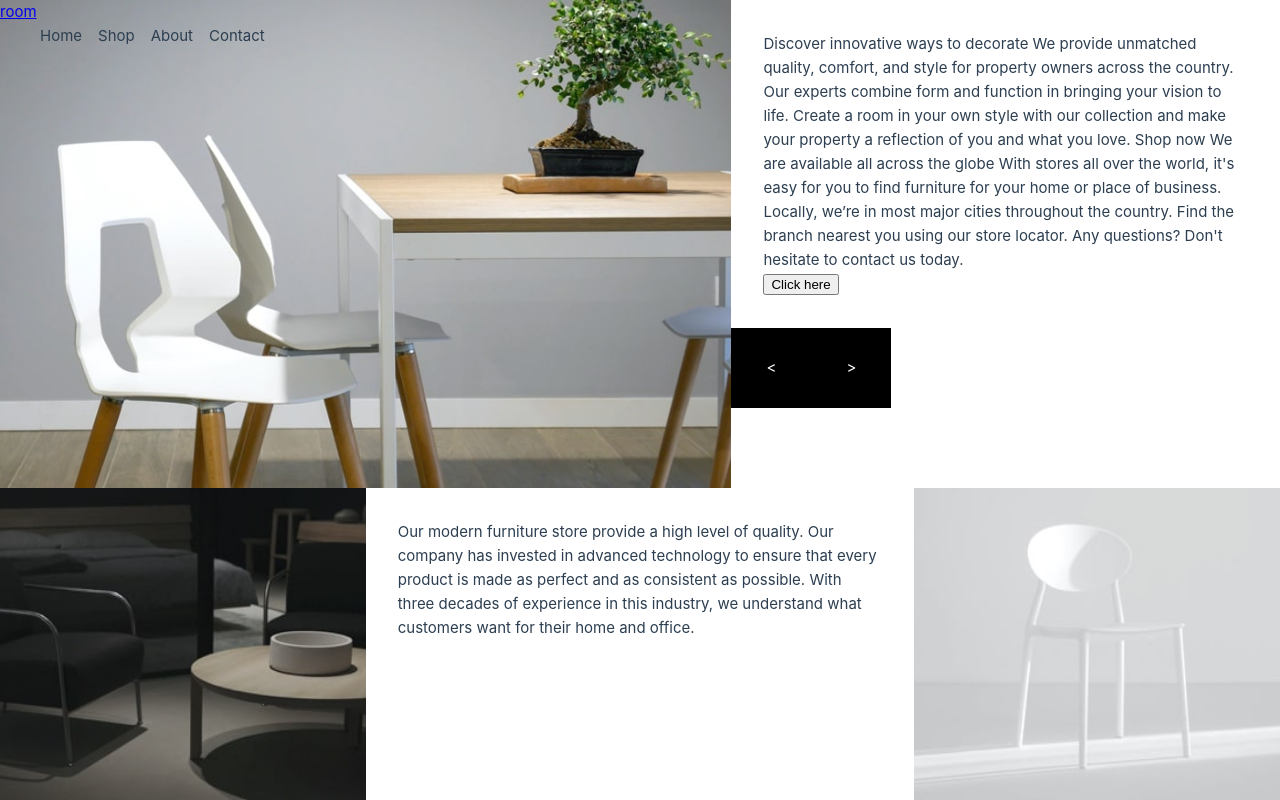
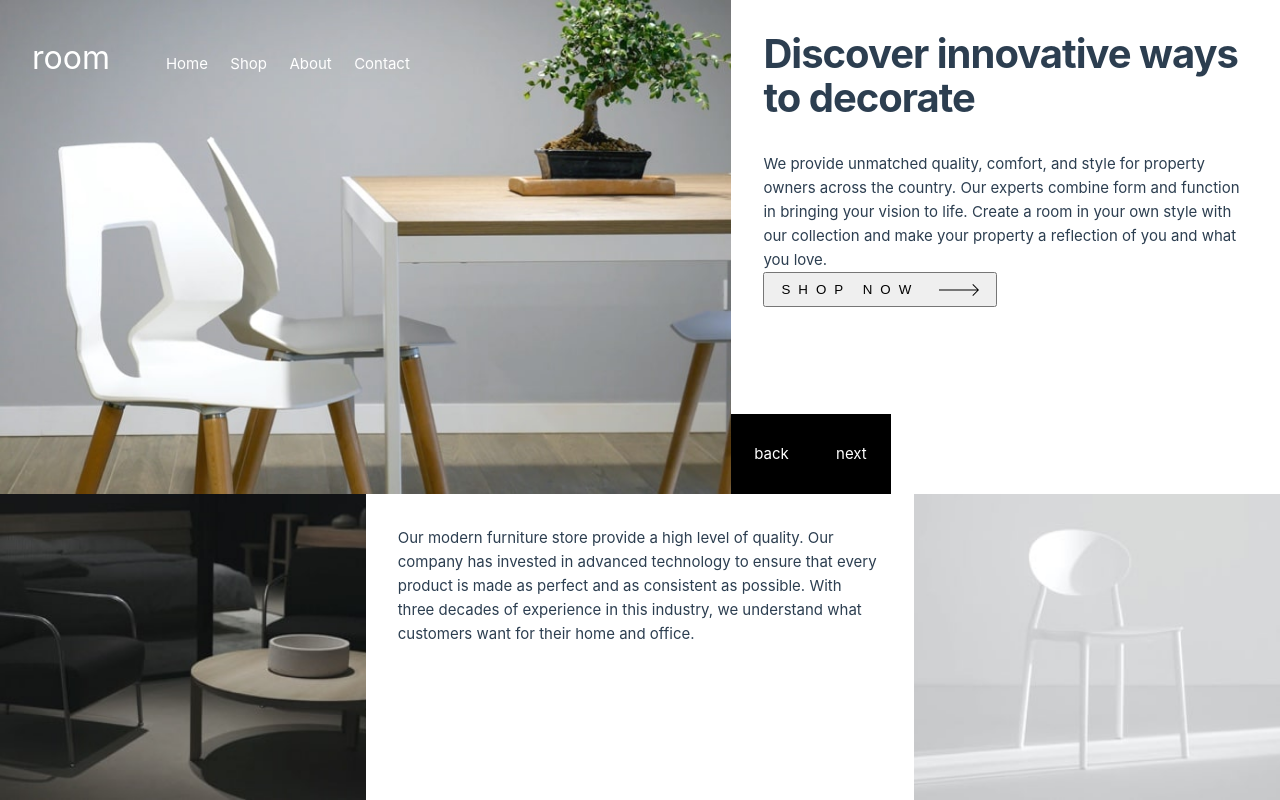
Before and after one commit to Annalisa11/room-homepage, a Vue app: page / in a window 1280 px wide. Built offline with nearby package versions, Linux system fonts and the light colour scheme.

Commit message:
first components and styles

```diff
--- /dev/null
+++ b/src/App.scss
@@ -0,0 +1,73 @@
+img {
+  height: 100%;
+  width: 100%;
+  object-fit: cover;
+}
+
+h1 {
+  font-size: 2.5rem;
+  letter-spacing: -1px;
+  font-weight: bold;
+  line-height: 1.1;
+  margin-bottom: 2rem;
+}
+
+.arrows {
+  background: black;
+  color: white;
+  display: flex;
+  width: fit-content;
+}
+.left,
+.right {
+  width: 80px;
+  height: 80px;
+  display: flex;
+  justify-content: center;
+  align-items: center;
+}
+
+.text-section {
+  padding: 2rem;
+}
+
+.content {
+  grid-area: content;
+  display: flex;
+  flex-direction: column;
+  justify-content: space-between;
+}
+.content-two {
+  grid-area: content2;
+}
+#image-one {
+  grid-area: image1;
+}
+
+#image-two {
+  grid-area: image2;
+}
+
+.grid {
+  display: grid;
+  min-height: 100vh;
+  grid-template-columns: repeat(7, 1fr);
+  grid-template-rows: auto;
+  gap: 0px 0px;
+  grid-template-areas:
+    'gallery gallery gallery gallery content content content'
+    'image1 image1 content2 content2 content2 image2 image2';
+}
+
+@media (max-width: 879px) {
+  .grid {
+    grid-template-columns: 1fr;
+    grid-template-rows: auto;
+    grid-template-areas:
+      'gallery'
+      'content'
+      'image1'
+      'content2'
+      'image2';
+  }
+}
--- a/src/App.vue
+++ b/src/App.vue
@@ -1,39 +1,27 @@
 <script setup lang="ts">
-import { ref } from 'vue'
-
-const navItems = ref(['Home', 'Shop', 'About', 'Contact'])
+import './App.scss'
+import Gallery from './components/GalleryMenu.vue'
+import CustomButton from './components/CustomButton.vue'
 </script>
 
 <template>
   <div class="grid">
-    <header>
-      <nav>
-        <a href="#">room</a>
-        <ul class="nav__items">
-          <li class="nav__item" v-for="(navItem, index) in navItems" :key="index">
-            {{ navItem }}
-          </li>
-        </ul>
-      </nav>
-    </header>
-
+    <Gallery />
     <section class="content">
       <div class="text-section">
+        <h1>Discover innovative ways to decorate</h1>
         <p>
-          Discover innovative ways to decorate We provide unmatched quality, comfort, and style for
-          property owners across the country. Our experts combine form and function in bringing your
-          vision to life. Create a room in your own style with our collection and make your property
-          a reflection of you and what you love. Shop now We are available all across the globe With
-          stores all over the world, it's easy for you to find furniture for your home or place of
-          business. Locally, we’re in most major cities throughout the country. Find the branch
-          nearest you using our store locator. Any questions? Don't hesitate to contact us today.
+          We provide unmatched quality, comfort, and style for property owners across the country.
+          Our experts combine form and function in bringing your vision to life. Create a room in
+          your own style with our collection and make your property a reflection of you and what you
+          love.
         </p>
-        <button>Click here</button>
+        <CustomButton />
       </div>
 
       <div class="arrows">
-        <div class="left"><</div>
-        <div class="right">></div>
+        <div class="left">back</div>
+        <div class="right">next</div>
       </div>
     </section>
 
@@ -50,81 +38,3 @@ const navItems = ref(['Home', 'Shop', 'About', 'Contact'])
     <img src="./assets/images/image-about-light.jpg" id="image-two" />
   </div>
 </template>
-
-<style scoped lang="scss">
-header {
-  background-image: url('./assets/images/desktop-image-hero-1.jpg');
-  background-size: cover;
-  grid-area: gallery;
-}
-
-img {
-  height: 100%;
-  width: 100%;
-  object-fit: cover;
-}
-
-.arrows {
-  background: black;
-  color: white;
-  display: flex;
-  width: fit-content;
-}
-.left,
-.right {
-  width: 80px;
-  height: 80px;
-  display: flex;
-  justify-content: center;
-  align-items: center;
-}
-
-.text-section {
-  padding: 2rem;
-}
-
-.content {
-  grid-area: content;
-}
-.content-two {
-  grid-area: content2;
-}
-#image-one {
-  grid-area: image1;
-}
-
-#image-two {
-  grid-area: image2;
-}
-.nav {
-  &__items {
-    display: flex;
-    gap: 1rem;
-    list-style: none;
-  }
-}
-
-.grid {
-  display: grid;
-  min-height: 100vh;
-  grid-template-columns: repeat(7, 1fr);
-  grid-template-rows: auto;
-  gap: 0px 0px;
-  grid-template-areas:
-    'gallery gallery gallery gallery content content content'
-    'image1 image1 content2 content2 content2 image2 image2';
-}
-
-@media (max-width: 879px) {
-  .grid {
-    grid-template-columns: 1fr;
-    grid-template-rows: auto;
-    grid-template-areas:
-      'gallery'
-      'content'
-      'image1'
-      'content2'
-      'image2';
-  }
-}
-</style>
--- /dev/null
+++ b/src/components/CustomButton.vue
@@ -0,0 +1,29 @@
+<script setup lang="ts">
+import ArrowIcon from '../assets/images/icon-arrow.svg'
+</script>
+
+<template>
+  <button class="button">
+    <div class="label">shop now</div>
+    <ArrowIcon />
+  </button>
+</template>
+
+<style lang="scss" scoped>
+.button {
+  display: flex;
+  gap: 20px;
+  width: fit-content;
+  padding: 0.5rem 1rem;
+  align-items: center;
+
+  &:hover {
+    cursor: pointer;
+  }
+}
+
+.label {
+  text-transform: uppercase;
+  letter-spacing: 0.5rem;
+}
+</style>
--- /dev/null
+++ b/src/components/GalleryMenu.vue
@@ -0,0 +1,57 @@
+<script setup lang="ts">
+import { ref } from 'vue'
+
+const navItems = ref(['Home', 'Shop', 'About', 'Contact'])
+</script>
+
+<template>
+  <div class="gallery">
+    <header>
+      <a href="#" class="logo">room</a>
+      <nav>
+        <ul class="nav__items">
+          <li class="nav__item" v-for="(navItem, index) in navItems" :key="index">
+            <a href="#">
+              {{ navItem }}
+            </a>
+          </li>
+        </ul>
+      </nav>
+    </header>
+  </div>
+</template>
+<style scoped lang="scss">
+.gallery {
+  background-image: url('../assets/images/desktop-image-hero-1.jpg');
+  background-size: cover;
+  grid-area: gallery;
+  padding: 2rem;
+}
+header {
+  display: flex;
+  align-items: baseline;
+  color: white;
+
+  .logo {
+    font-size: xx-large;
+
+    margin-right: 1rem;
+  }
+}
+a {
+  text-decoration: none;
+  color: white;
+}
+.nav {
+  &__items {
+    display: flex;
+    gap: 1.4rem;
+    list-style: none;
+  }
+}
+img {
+  height: 100%;
+  width: 100%;
+  object-fit: cover;
+}
+</style>
```
Also changed, not shown: src/assets/logo.svg (deleted).
